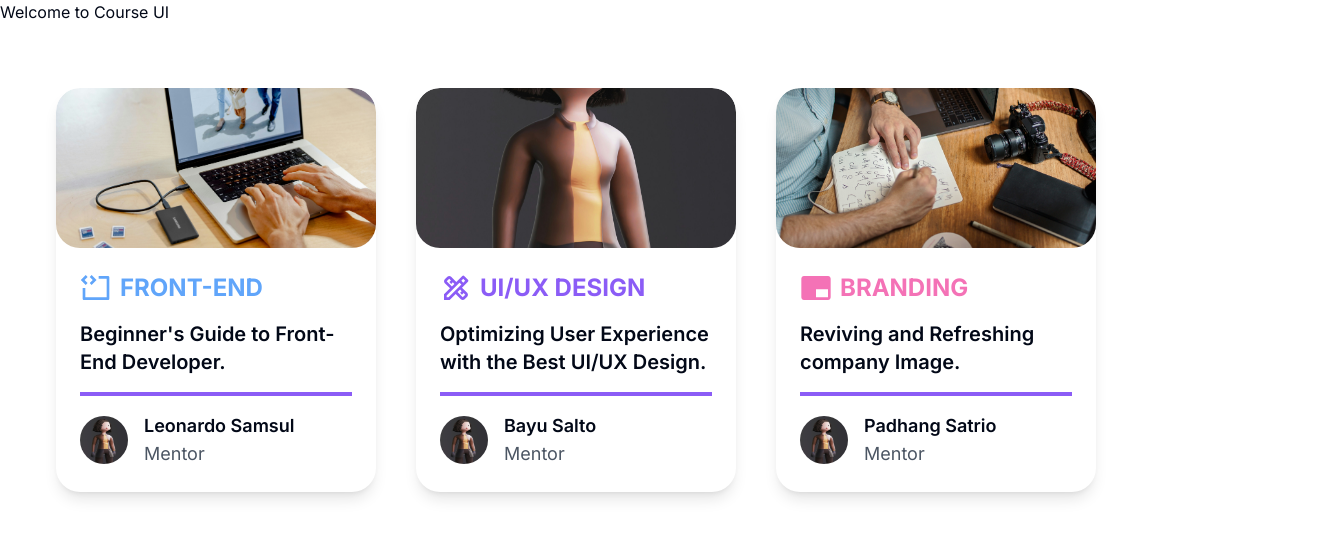
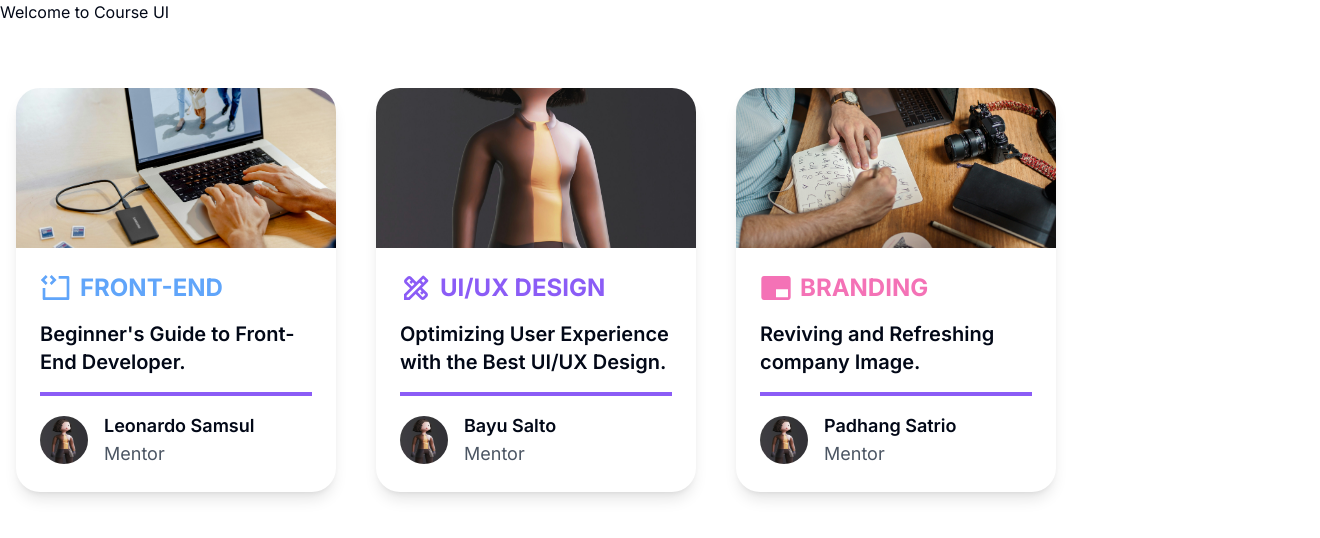
Before and after one commit to Lupleg/Conference, a Next.js app: page / in a window 1280 px wide. Shown: the top 538 px of the page, 1320 px wide, since content can reach past the window. Built offline with nearby package versions, Linux system fonts and the light colour scheme.

Commit message:
refactor: Improve alignment and layout of card section

```diff
--- a/components/CardSection.jsx
+++ b/components/CardSection.jsx
@@ -5,7 +5,7 @@ import { MdBrandingWatermark } from "react-icons/md";
 
 export default function CardSection() {
   return (
-    <div className="container p-4 mx-2 sm:mx-10 flex flex-col sm:flex-row items-center justify-start gap-10 pt-16">
+    <div className="container p-4 mx-auto flex flex-col sm:flex-row items-center sm:items-start justify-center sm:justify-start gap-10 pt-16">
       <div className="bg-white rounded-3xl shadow-lg overflow-hidden w-full sm:w-80">
         <div className="w-full h-40 relative">
           <Image
@@ -13,7 +13,7 @@ export default function CardSection() {
             alt="picture"
             width={320}
             height={160}
-            className="w-full h-40 object-cover rounded-3xl"
+            className="w-full h-40 object-cover"
           />
         </div>
         <div className="p-6">
@@ -42,14 +42,16 @@ export default function CardSection() {
         </div>
       </div>
 
-      <div className="bg-white rounded-3xl shadow-lg overflow-hidden w-80">
+      <div className="bg-white rounded-3xl shadow-lg overflow-hidden w-full sm:w-80">
+        <div className="w-full h-40 relative">
           <Image
             src="/1.jpg"
             alt="picture"
             width={320}
             height={160}
-          className="w-full h-40 object-cover rounded-3xl"
+            className="w-full h-40 object-cover"
           />
+        </div>
         <div className="p-6">
           <div className="flex items-center mb-4">
             <MdOutlineDesignServices className="h-8 w-8 mr-2 text-violet-500" />
@@ -76,14 +78,16 @@ export default function CardSection() {
         </div>
       </div>
 
-      <div className="bg-white rounded-3xl shadow-lg overflow-hidden w-80">
+      <div className="bg-white rounded-3xl shadow-lg overflow-hidden w-full sm:w-80">
+        <div className="w-full h-40 relative">
           <Image
             src="/2.jpg"
             alt="picture"
             width={320}
             height={160}
-          className="w-full h-40 object-cover rounded-3xl"
+            className="w-full h-40 object-cover"
           />
+        </div>
         <div className="p-6">
           <div className="flex items-center mb-4">
             <MdBrandingWatermark className="h-8 w-8 mr-2 text-pink-400" />
```
Lines whose indentation alone changed are shown as unchanged.
